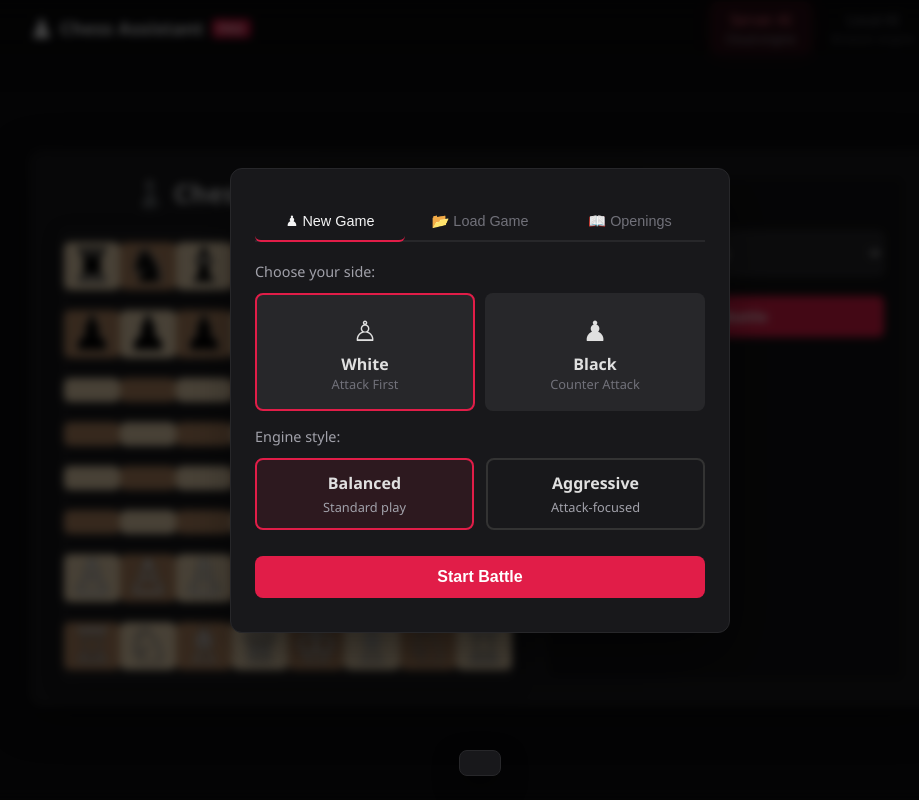
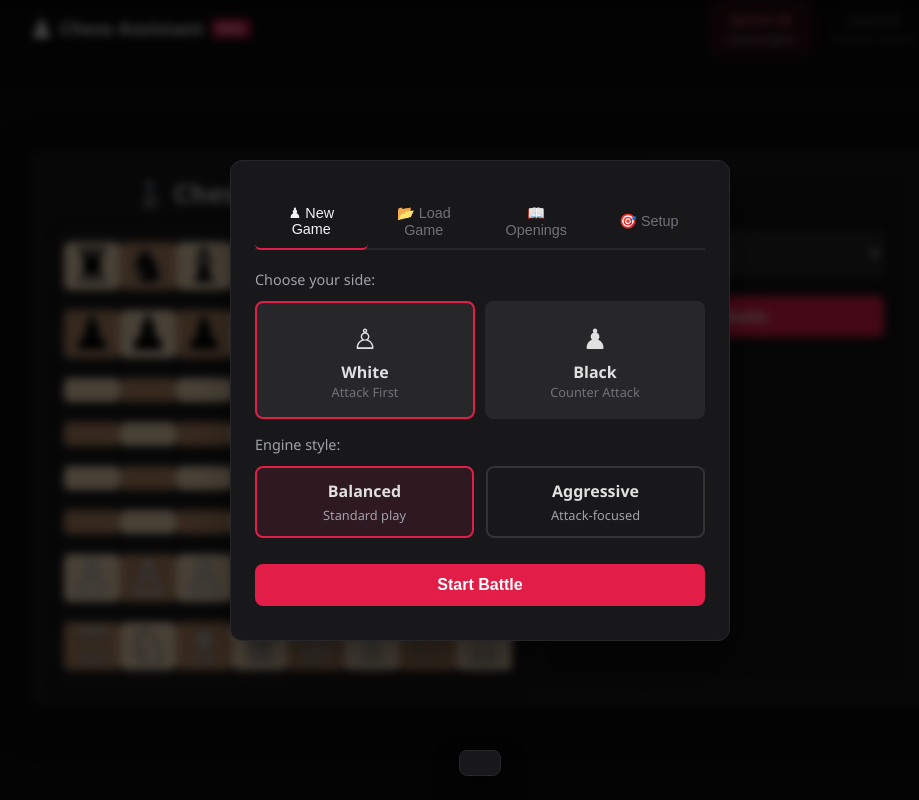
Before and after one commit to moughamir/chess-app, a Next.js app: page / in a window 1280 px wide. Shown: the whole page, without its empty margins (160-1079 px from the left). Built offline with nearby package versions, Linux system fonts and the light colour scheme.

Commit message:
feat: add setup tab to SetupModal

```diff
--- a/app/page.tsx
+++ b/app/page.tsx
@@ -21,7 +21,7 @@ export default function Home() {
   const board = useBoardInteraction();
 
   const [modalOpen, setModalOpen] = useState(true);
-  const [activeTab, setActiveTab] = useState<'new' | 'load' | 'openings'>('new');
+  const [activeTab, setActiveTab] = useState<'new' | 'load' | 'openings' | 'setup'>('new');
   const [toastMessage, setToastMessage] = useState('');
   const [toastType, setToastType] = useState<'warning' | 'error' | ''>('');
   const [engineStyle, setEngineStyle] = useState<'balanced' | 'aggressive'>('balanced');
--- a/components/PositionEditor.tsx
+++ b/components/PositionEditor.tsx
@@ -4,7 +4,7 @@ import React, { useState, useCallback } from 'react';
 import { Chess } from 'chess.js';
 
 interface PositionEditorProps {
-  onPositionReady: (fen: string, playerSide: 'white' | 'black') => void;
+  onPositionReady?: (fen: string, playerSide: 'white' | 'black') => void;
 }
 
 type PieceType = 'k' | 'q' | 'r' | 'b' | 'n' | 'p';
@@ -90,7 +90,9 @@ export function PositionEditor({ onPositionReady }: PositionEditorProps) {
   // Start game with current position
   const handleStart = useCallback(() => {
     const fen = generateFen();
-    onPositionReady(fen, playerSide);
+    if (onPositionReady) {
+      onPositionReady(fen, playerSide);
+    }
   }, [generateFen, playerSide, onPositionReady]);
 
   // Clear board
--- a/components/SetupModal.tsx
+++ b/components/SetupModal.tsx
@@ -4,11 +4,12 @@ import React from 'react';
 import { NewGameTab } from './NewGameTab';
 import { LoadGameTab } from './LoadGameTab';
 import { OpeningsTab } from './OpeningsTab';
+import { PositionEditor } from './PositionEditor';
 
 interface SetupModalProps {
   isOpen: boolean;
-  activeTab: 'new' | 'load' | 'openings';
-  onTabChange: (tab: 'new' | 'load' | 'openings') => void;
+  activeTab: 'new' | 'load' | 'openings' | 'setup';
+  onTabChange: (tab: 'new' | 'load' | 'openings' | 'setup') => void;
   onClose: () => void;
   onStartGame: () => void;
   playerSide: 'white' | 'black';
@@ -19,6 +20,7 @@ interface SetupModalProps {
   onLoadFEN?: (fen: string) => void;
   onLoadChessCom?: (game: import('@/lib/chesscom-api').ChessComGame) => void;
   onSelectOpening?: (opening: import('@/lib/openings').Opening, mode: 'replay' | 'force') => void;
+  onPositionReady?: (fen: string, playerSide: 'white' | 'black') => void;
 }
 
 export function SetupModal({
@@ -35,6 +37,7 @@ export function SetupModal({
   onLoadFEN,
   onLoadChessCom,
   onSelectOpening,
+  onPositionReady,
 }: SetupModalProps) {
   if (!isOpen) return null;
 
@@ -65,6 +68,12 @@ export function SetupModal({
           >
             📖 Openings
           </button>
+          <button
+            className={`modal-tab ${activeTab === 'setup' ? 'active' : ''}`}
+            onClick={() => onTabChange('setup')}
+          >
+            🎯 Setup
+          </button>
         </div>
 
         {activeTab === 'new' && (
@@ -88,6 +97,10 @@ export function SetupModal({
         {activeTab === 'openings' && (
           <OpeningsTab onSelectOpening={onSelectOpening} />
         )}
+
+        {activeTab === 'setup' && (
+          <PositionEditor onPositionReady={onPositionReady} />
+        )}
       </div>
     </div>
   );
```
